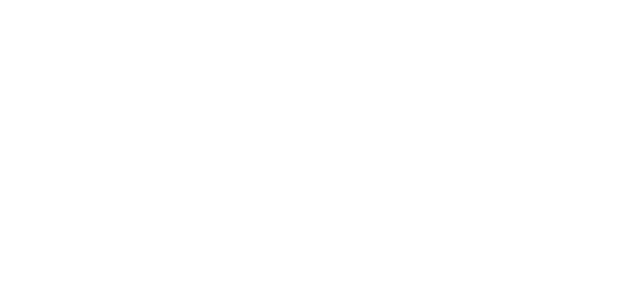
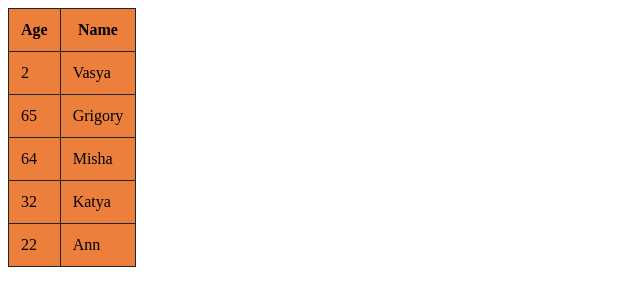
Before and after one commit to iuy3/tasks04, a plain HTML site: page 02/index.html in a window 1280 px wide. Shown: the whole page, without its empty margins (0-640 px from the left). Drawn offline with Linux system fonts and the light colour scheme.

Commit message:
solution task

```diff
--- a/02/index.html
+++ b/02/index.html
@@ -1,19 +1,127 @@
 <!DOCTYPE html>
 <html lang="en">
+
 <head>
   <meta charset="UTF-8">
   <meta http-equiv="X-UA-Compatible" content="IE=edge">
   <meta name="viewport" content="width=device-width, initial-scale=1.0">
   <title>task2</title>
 </head>
+
 <body>
+
+  <style>
+    #people {
+
+      border-collapse: collapse;
+
+
+    }
+
+    #people th:hover {
+      color: #be9d7c;
+      background: blueviolet;
+      cursor: pointer;
+      background-color: azure;
+    }
+
+    th,
+    td {
+      border: 1px solid #222525;
+      padding: 12px;
+      background-color: #ec7f3b;
+    }
+  </style>
+
+  <table id='people'>
+    <thead>
+      <tr>
+        <th data-type="number">Age</th>
+        <th data-type="string">Name</th>
+      </tr>
+    </thead>
+    <tbody>
+      <tr>
+        <td>2</td>
+        <td>Vasya</td>
+      </tr>
+
+      <tr>
+        <td>65</td>
+        <td>Grigory</td>
+      </tr>
+
+      <tr>
+        <td>64</td>
+        <td>Misha</td>
+      </tr>
+
+      <tr>
+        <td>32</td>
+        <td>Katya</td>
+      </tr>
+
+      <tr>
+        <td>22</td>
+        <td>Ann</td>
+      </tr>
+    </tbody>
 
 
 
-<script>
+  </table>
 
 
-</script>
+
+  <script>
+    let tdList = document.body.getElementsByTagName('td')
+    let arrAge = []
+    let arrName = []
+
+    let result = {
+      "age": [],
+      "name": [],
+      saveElement(array) {
+        let isNum = typeof array[0] == "number"
+        if (isNum) {
+          this.age = array
+        }
+        else {
+          this.name = array
+        }
+      }
+    }
+
+    for (let td of tdList) {
+      if (+td.textContent >= 0 && +td.textContent <= 100) {
+        arrAge.push(+td.textContent)
+      }
+      else {
+        arrName.push(td.textContent)
+      }
+    }
+    result.saveElement(arrAge.sort())
+    result.saveElement(arrName.sort())
+
+    console.log(result.age);
+
+
+    let people = document.getElementById('people')
+    people.addEventListener('click', function (event) {
+      let type = event.target.dataset.type;
+
+
+
+
+
+
+
+      if (type === 'string') { }
+      else if (type === 'number') { }
+    })
+
+  </script>
 
 </body>
+
 </html>
```
